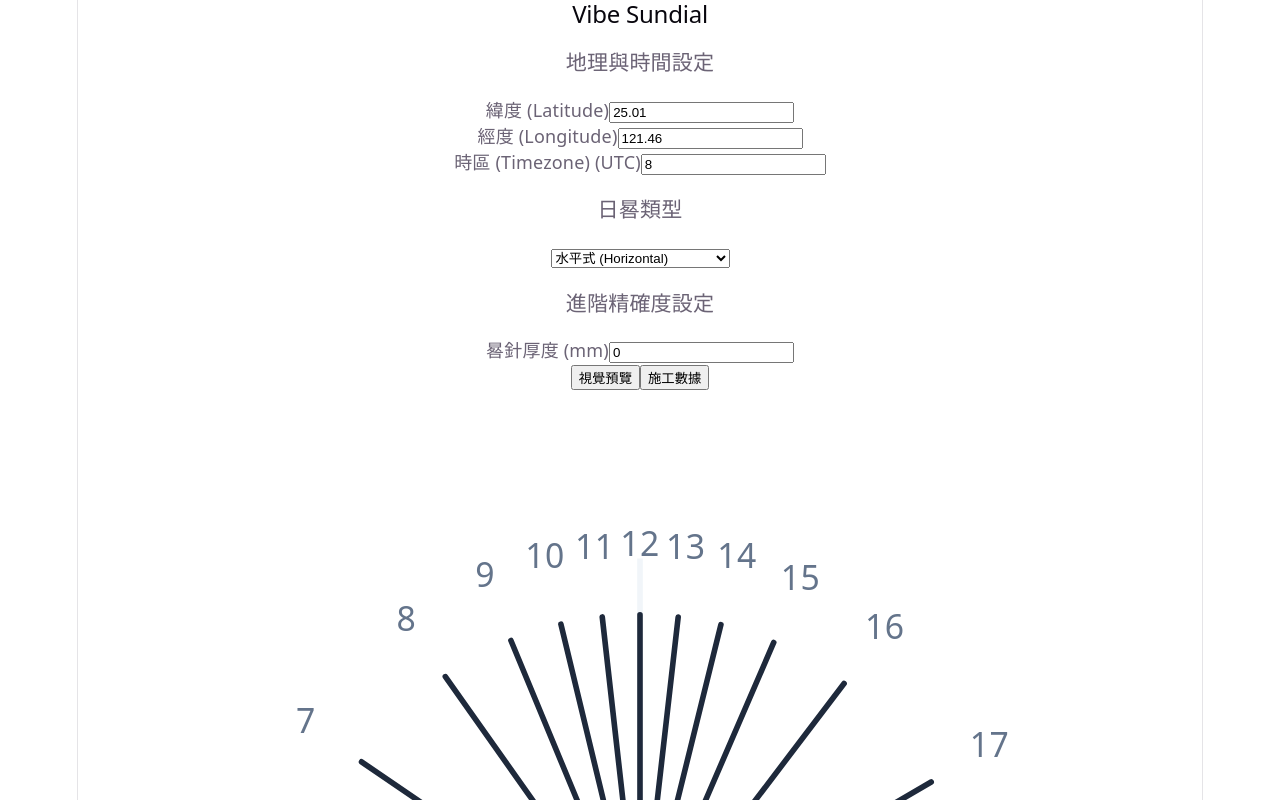
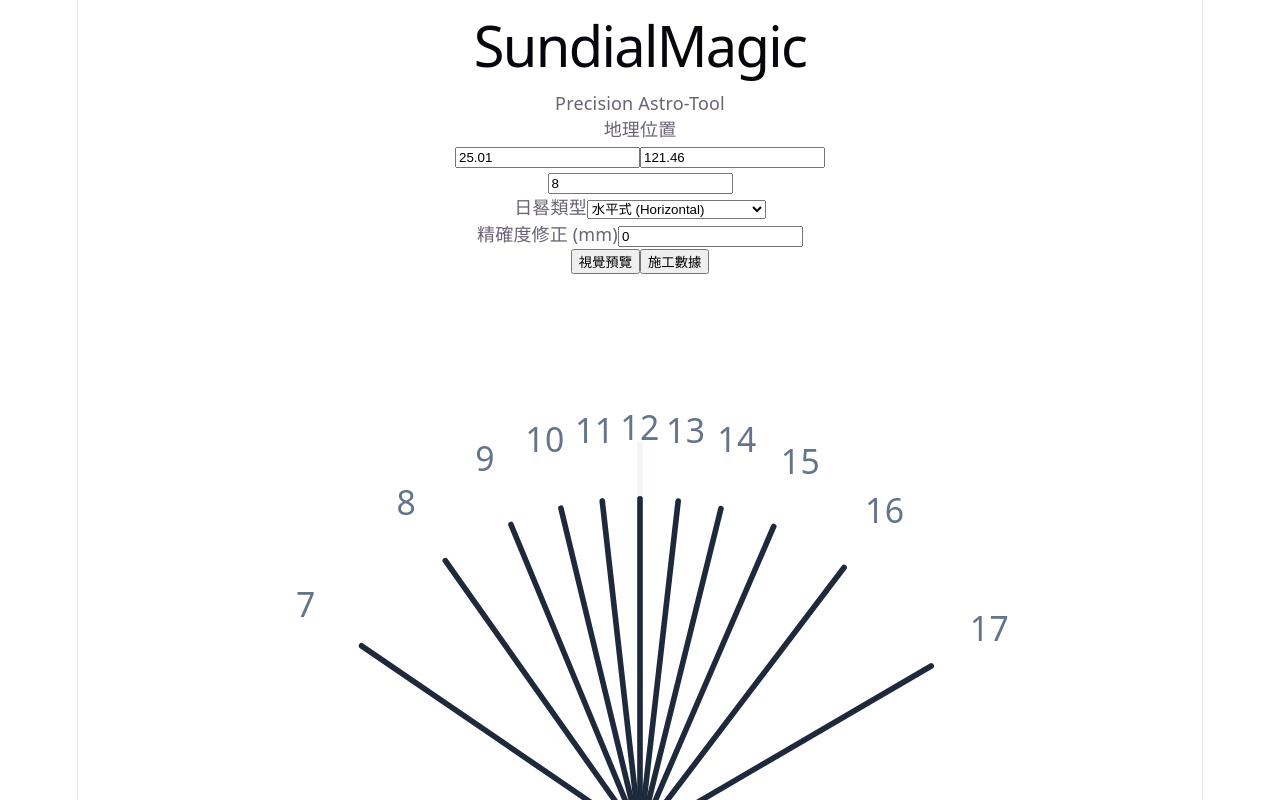
Before and after one commit to NoboruKuni/SundialMagicTool, a React (Vite) app: page / in a window 1280 px wide. Shown: the top 800 px of the page. Built offline with nearby package versions, Linux system fonts and the light colour scheme.

Commit message:
fix: 徹底解決 12 點對齊問題並重構 UI 排版

```diff
--- a/src/SundialConfigPanel.jsx
+++ b/src/SundialConfigPanel.jsx
@@ -1,98 +1,46 @@
-import React, { useState } from 'react';
-
-// 模擬多國語系翻譯函數 (未來替換為真實的 i18n hooks, e.g., useTranslation)
-const t = (key) => {
-  const translations = {
-    'geo_settings': '地理與時間設定',
-    'latitude': '緯度 (Latitude)',
-    'longitude': '經度 (Longitude)',
-    'timezone': '時區 (Timezone)',
-    'sundial_type': '日晷類型',
-    'horizontal': '水平式 (Horizontal)',
-    'vertical': '垂直式 (Vertical)',
-    'analemmatic': '地平投影式 (Analemmatic)',
-    'advanced_settings': '進階精確度設定',
-    'gnomon_thickness': '晷針厚度 (mm)',
-  };
-  return translations[key] || key;
-};
+// 檔案名稱：src/SundialConfigPanel.jsx
+import React from 'react';
 
 export default function SundialConfigPanel({ config, onChange }) {
-  // 處理輸入變更，並確保數值型別正確
   const handleChange = (e) => {
     const { name, value, type } = e.target;
-    const parsedValue = type === 'number' ? Number(value) : value;
-    onChange({ ...config, [name]: parsedValue });
+    onChange({ ...config, [name]: type === 'number' ? Number(value) : value });
   };
 
-  // 共用的輸入框樣式 (Tailwind)，確保全站 UI 一致性
-  const inputStyle = "w-full mt-1 px-3 py-2 bg-gray-50 border border-gray-200 rounded-md text-sm focus:outline-none focus:ring-2 focus:ring-blue-500 focus:bg-white transition-colors duration-200";
-  const labelStyle = "block text-xs font-medium text-gray-500 tracking-wide";
-  const sectionStyle = "bg-white p-5 rounded-xl border border-gray-100 shadow-sm space-y-4";
+  const inputCls = "w-full p-2 bg-white border border-slate-200 rounded-lg text-sm focus:ring-2 focus:ring-blue-500 outline-none transition-all";
+  const labelCls = "block text-[11px] font-bold text-slate-400 uppercase tracking-wider mb-1";
 
   return (
-    <div className="w-full max-w-md h-full overflow-y-auto p-6 bg-gray-50/50 space-y-6">
-      <h2 className="text-xl font-semibold text-gray-800 tracking-tight">Vibe Sundial</h2>
+    <div className="flex flex-col h-full bg-slate-50/50 p-8 space-y-8">
+      <div>
+        <h1 className="text-2xl font-black text-slate-800 tracking-tighter">SundialMagic</h1>
+        <p className="text-xs text-slate-400 font-medium">Precision Astro-Tool</p>
+      </div>
 
-      {/* 區塊 1：地理與時間設定 */}
-      <section className={sectionStyle}>
-        <h3 className="text-sm font-semibold text-gray-700 border-b pb-2">{t('geo_settings')}</h3>
-        <div className="grid grid-cols-2 gap-4">
-          <div>
-            <label className={labelStyle}>{t('latitude')}</label>
-            <input
-              type="number" name="latitude" step="0.01"
-              value={config.latitude} onChange={handleChange}
-              className={inputStyle}
-            />
+      <div className="space-y-6">
+        <section>
+          <label className={labelCls}>地理位置</label>
+          <div className="grid grid-cols-2 gap-3">
+            <input type="number" name="latitude" value={config.latitude} onChange={handleChange} placeholder="緯度" className={inputCls} />
+            <input type="number" name="longitude" value={config.longitude} onChange={handleChange} placeholder="經度" className={inputCls} />
           </div>
-          <div>
-            <label className={labelStyle}>{t('longitude')}</label>
-            <input
-              type="number" name="longitude" step="0.01"
-              value={config.longitude} onChange={handleChange}
-              className={inputStyle}
-            />
-          </div>
-        </div>
-        <div>
-          <label className={labelStyle}>{t('timezone')} (UTC)</label>
-          <input
-            type="number" name="timezone" step="1"
-            value={config.timezone} onChange={handleChange}
-            className={inputStyle}
-          />
-        </div>
-      </section>
+          <input type="number" name="timezone" value={config.timezone} onChange={handleChange} className={`${inputCls} mt-2`} placeholder="時區 (UTC)" />
+        </section>
 
-      {/* 區塊 2：日晷類型 */}
-      <section className={sectionStyle}>
-        <h3 className="text-sm font-semibold text-gray-700 border-b pb-2">{t('sundial_type')}</h3>
-        <select
-          name="type"
-          value={config.type} onChange={handleChange}
-          className={inputStyle}
-        >
-          <option value="horizontal">{t('horizontal')}</option>
-          <option value="vertical">{t('vertical')}</option>
-          <option value="analemmatic">{t('analemmatic')}</option>
-        </select>
-      </section>
+        <section>
+          <label className={labelCls}>日晷類型</label>
+          <select name="type" value={config.type} onChange={handleChange} className={inputCls}>
+            <option value="horizontal">水平式 (Horizontal)</option>
+            <option value="vertical">垂直式 (Vertical)</option>
+            <option value="analemmatic">地平投影式 (Analemmatic)</option>
+          </select>
+        </section>
 
-      {/* 區塊 3：進階設定 */}
-      <section className={sectionStyle}>
-        <h3 className="text-sm font-semibold text-gray-700 border-b pb-2">{t('advanced_settings')}</h3>
-        <div>
-          <label className={labelStyle}>{t('gnomon_thickness')}</label>
-          <input
-            type="number" name="gnomonThickness" step="0.1" min="0"
-            value={config.gnomonThickness} onChange={handleChange}
-            className={inputStyle}
-            placeholder="例如: 2.5"
-          />
-        </div>
-      </section>
-
+        <section>
+          <label className={labelCls}>精確度修正 (mm)</label>
+          <input type="number" name="gnomonThickness" value={config.gnomonThickness} onChange={handleChange} className={inputCls} />
+        </section>
+      </div>
     </div>
   );
 }
--- a/src/sundialMath.js
+++ b/src/sundialMath.js
@@ -6,52 +6,51 @@
   const { latitude, longitude, timezone, type, gnomonThickness = 0 } = config;
   const phi = latitude * DEG_TO_RAD;
 
-  // 1. 經度偏差 (以角度計)
+  // 1. 計算經度偏移 (小時 12:00 時，太陽實際上偏離子午線幾度)
   const standardMeridian = timezone * 15;
-  const longitudeOffsetDeg = longitude - standardMeridian;
+  const lonOffsetDeg = longitude - standardMeridian;
 
-  // 2. 計算「時鐘 12:00」的原始投影偏移角
-  // 對於水平/垂直式，我們算出 12 點時太陽實際的角度位移
-  const hNoonRad = longitudeOffsetDeg * DEG_TO_RAD;
-  const factor = type === 'horizontal' ? Math.sin(phi) : Math.cos(phi);
-  // 這是 12:00 在原始座標系中的偏角
-  const baseAngleRad = Math.atan(factor * Math.tan(hNoonRad));
-  const baseAngleDeg = baseAngleRad * RAD_TO_DEG;
+  // 2. 核心公式：根據日晷類型，計算「時角 h」對應的「面角度 A」
+  const getDialAngle = (hDeg) => {
+    const hRad = hDeg * DEG_TO_RAD;
+    if (type === 'analemmatic') {
+      // 地平投影式：回傳 X, Y 座標
+      return { x: Math.sin(hRad), y: Math.sin(phi) * Math.cos(hRad) };
+    } else {
+      // 水平/垂直式
+      const factor = type === 'horizontal' ? Math.sin(phi) : Math.cos(phi);
+      // 使用 atan2 確保 360 度全範圍精確
+      const angleRad = Math.atan2(Math.sin(hRad) * factor, Math.cos(hRad));
+      return { angleDeg: angleRad * RAD_TO_DEG };
+    }
+  };
+
+  // 3. 找出「時鐘 12:00」的基準 (Base)
+  const base = getDialAngle(lonOffsetDeg);
 
   const lines = [];
   for (let hour = 6; hour <= 18; hour++) {
-    // 太陽時角 (包含經度修正)
-    const hourAngleDeg = (hour - 12) * 15 + longitudeOffsetDeg;
-    const h = hourAngleDeg * DEG_TO_RAD;
+    const currentH = (hour - 12) * 15 + lonOffsetDeg;
+    const current = getDialAngle(currentH);
 
     let pointData = { hour };
     const side = hour < 12 ? -1 : (hour > 12 ? 1 : 0);
     const thicknessShift = (gnomonThickness / 2) * side;
 
-    if (type === 'horizontal' || type === 'vertical') {
-      // 計算該小時的投影角
-      let H_rad = Math.atan(factor * Math.tan(h));
-      let H_deg = H_rad * RAD_TO_DEG;
-
-      // 象限修正 (處理清晨與傍晚)
-      if (hourAngleDeg > 90) H_deg += 180;
-      if (hourAngleDeg < -90) H_deg -= 180;
-
-      // 【關鍵修正】：直接減去 12 點的偏角，讓 12 點歸零
-      pointData.angle = H_deg - baseAngleDeg;
-
-      // 轉換成 X, Y 座標供畫圖使用
-      const finalRad = pointData.angle * DEG_TO_RAD;
-      pointData.x = Math.sin(finalRad);
-      pointData.y = Math.cos(finalRad);
-
-    } else if (type === 'analemmatic') {
-      // 對於地平投影式，我們讓「時角」歸零即可
-      // 這樣 12 點的時角會變成 0，對應 sin(0)=0，剛好在 Y 軸上
-      const adjustedH = (hour - 12) * 15 * DEG_TO_RAD;
-      pointData.x = Math.sin(adjustedH);
-      pointData.y = Math.sin(phi) * Math.cos(adjustedH);
-      pointData.angle = Math.atan2(pointData.x, pointData.y) * RAD_TO_DEG;
+    if (type === 'analemmatic') {
+      // 對於橢圓日晷，我們需要旋轉座標向量
+      const rotRad = -Math.atan2(base.x, base.y);
+      const cosR = Math.cos(rotRad);
+      const sinR = Math.sin(rotRad);
+      // 旋轉矩陣確保 12:00 的 (base.x, base.y) 被轉到 (0, 1)
+      pointData.x = current.x * cosR - current.y * sinR;
+      pointData.y = current.x * sinR + current.y * cosR;
+    } else {
+      // 水平/垂直式：直接減去基準角，確保 12:00 為 0 度
+      const finalAngle = current.angleDeg - base.angleDeg;
+      pointData.x = Math.sin(finalAngle * DEG_TO_RAD);
+      pointData.y = Math.cos(finalAngle * DEG_TO_RAD);
+      pointData.angle = finalAngle;
     }
 
     pointData.thicknessShift = thicknessShift;
@@ -62,6 +61,5 @@
       lines.push({ ...pointData, thicknessShift: (gnomonThickness / 2) });
     }
   }
-
   return lines;
 }
```
